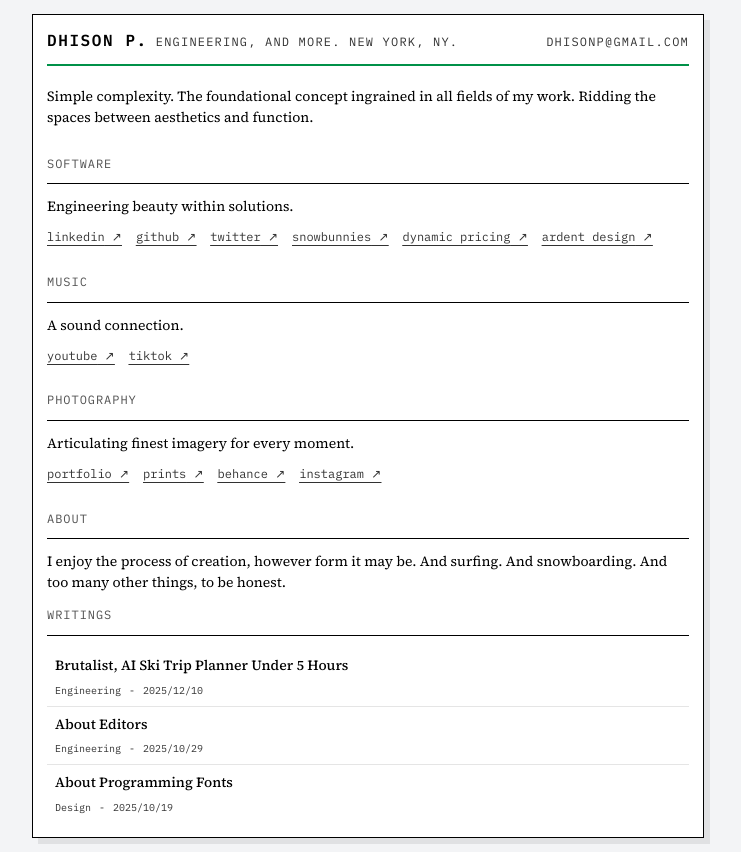
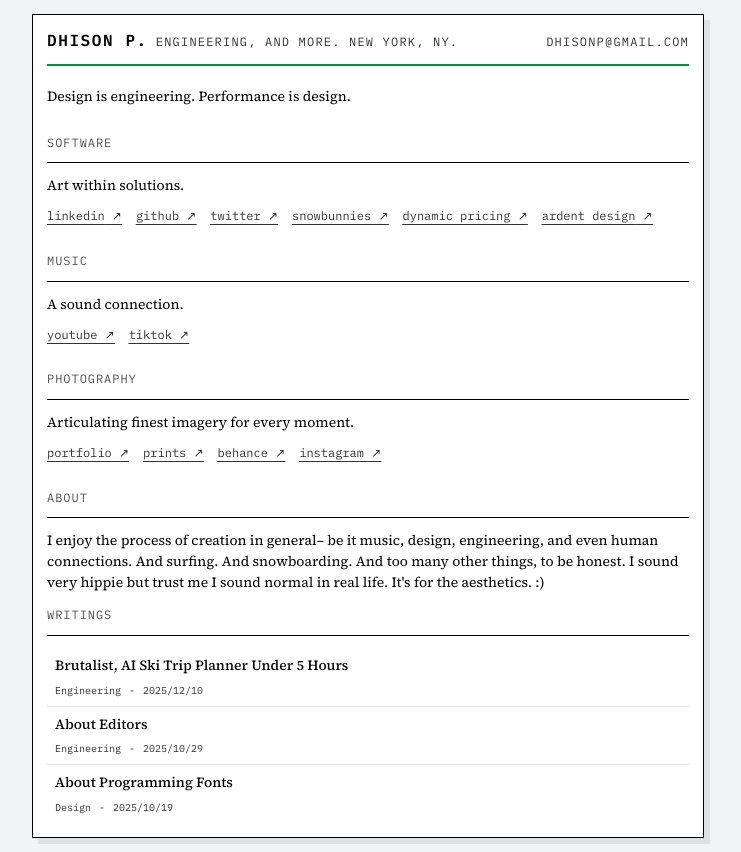
Before and after one commit to dhisonp/page, a Next.js app: page / in a window 1280 px wide. Shown: the whole page, without its empty margins (272-1013 px from the left). Built offline with nearby package versions, Linux system fonts and the light colour scheme.

Commit message:
update wording

```diff
--- a/src/app/components/sections/Intro.tsx
+++ b/src/app/components/sections/Intro.tsx
@@ -5,14 +5,10 @@ import { LinkList } from '../LinkList';
 export function Intro() {
   return (
     <article className="flex flex-col gap-4">
-      {/* Philosophy quote */}
-      <p>
-        Simple complexity. The foundational concept ingrained in all fields of my work. Ridding the
-        spaces between aesthetics and function.
-      </p>
+      <p>Design is engineering. Performance is design.</p>
 
       <Subsection header="Software">
-        <p className="mb-3">Engineering beauty within solutions.</p>
+        <p className="mb-3">Art within solutions.</p>
         <LinkList
           links={[
             { label: 'linkedin', href: links.linkedin },
@@ -49,8 +45,9 @@ export function Intro() {
 
       <Subsection header="About">
         <p>
-          I enjoy the process of creation, however form it may be. And surfing. And snowboarding.
-          And too many other things, to be honest.
+          I enjoy the process of creation in general– be it music, design, engineering, and even
+          human connections. And surfing. And snowboarding. And too many other things, to be honest.
+          I sound very hippie but trust me I sound normal in real life. It's for the aesthetics. :)
         </p>
       </Subsection>
     </article>
```
Also changed, not shown: 1 other file (tests, documents, lock files or other folders).
